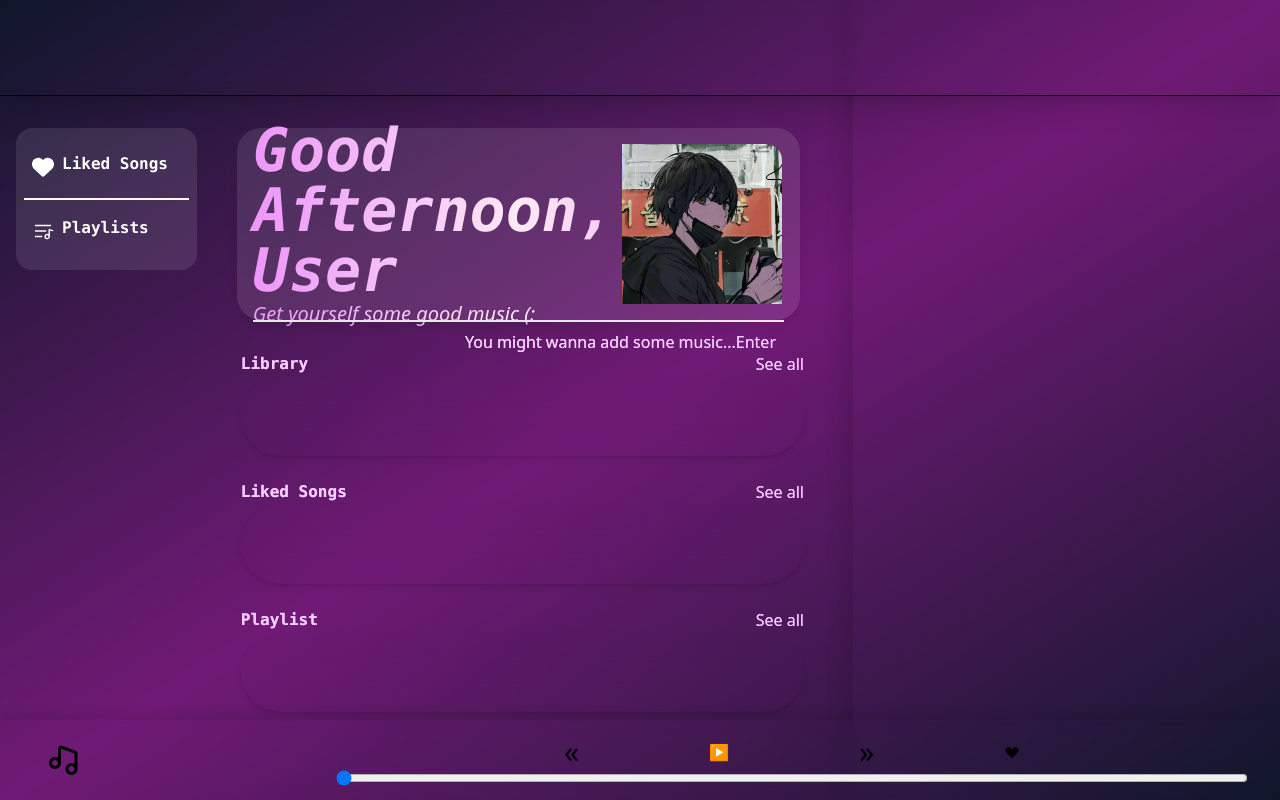
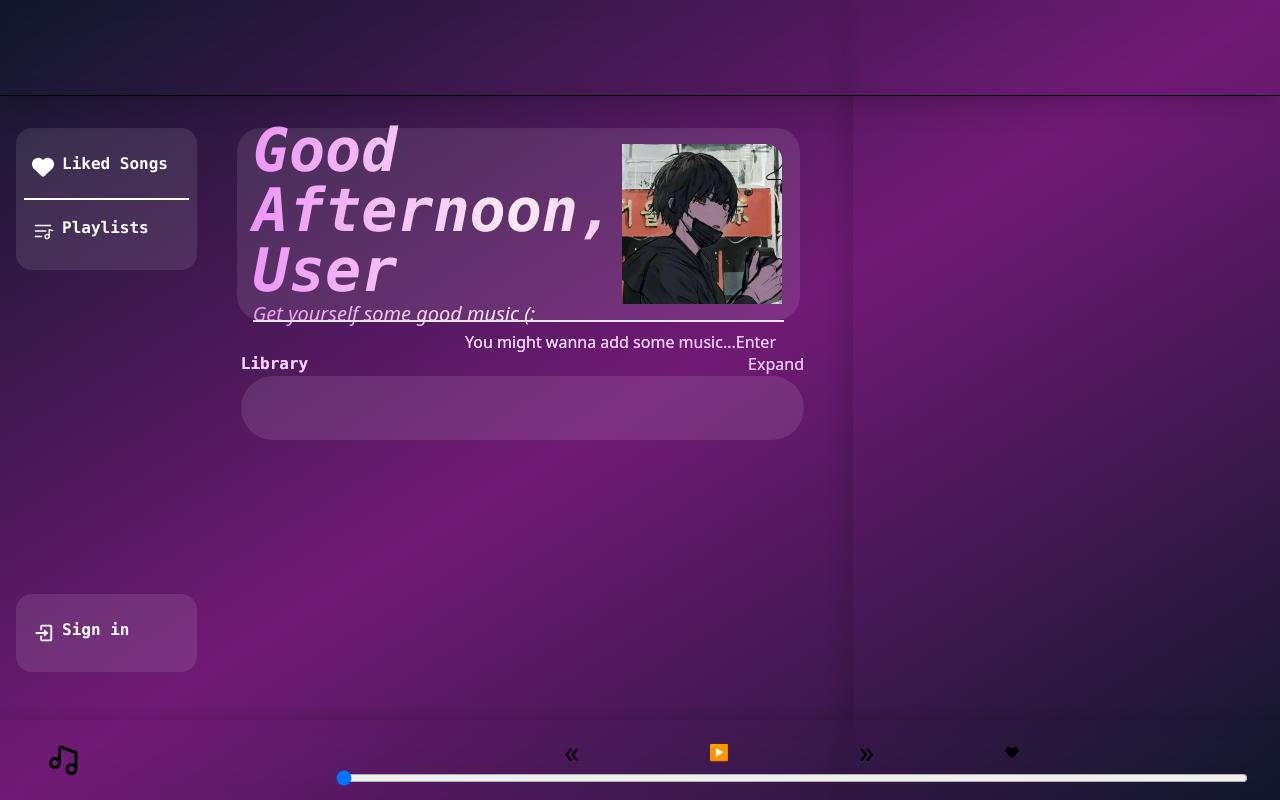
Before and after one commit to thecrusader25225/melody-flow, a React (Create React App) app: page / in a window 1280 px wide. Built offline with nearby package versions, Linux system fonts and the light colour scheme.

Commit message:
new style improved

```diff
--- a/src/App.js
+++ b/src/App.js
@@ -3,6 +3,7 @@ import Home from "./Home";
 import Library from "./Library";
 import { FaHeart } from "react-icons/fa6";
 import { PiPlaylist } from "react-icons/pi";
+import { BiLogIn } from "react-icons/bi";
 
 function App() {
   return (
@@ -10,16 +11,22 @@ function App() {
       <BrowserRouter>
         <div className="w-screen h-screen">
           <div className="fixed top-0 left-0  border-b border-black h-24 w-full shadow-xl bg-transparent backdrop-blur z-10 overflow-hidden toggle-visibility"></div>
-          <div className="fixed top-0 left-0 h-full w-1/6 min-w-44 toggle-visibility pt-32 p-4">
+          <div className="fixed flex flex-col justify-between top-0 left-0 h-full w-1/6 min-w-44 toggle-visibility pt-32 pb-32 p-4">
             <span className="flex flex-col justify-center text-white bg-white bg-opacity-10 p-2 font-bold italic font-mono rounded-2xl">
-              <button className="flex p-2 my-2 hover:bg-white hover:bg-opacity-10 rounded-full duration-200 ">
+              <button className="navButton ">
                 <FaHeart className="text-3xl pr-2" />
                 <p>Liked Songs</p>
               </button>
               <div className="bg-white h-0.5 w-full"></div>
-              <button className="flex p-2 my-2 hover:bg-white hover:bg-opacity-10 rounded-full duration-200 ">
+              <button className="navButton ">
                 <PiPlaylist className=" text-3xl pr-2" />
                 <p>Playlists</p>
+              </button>
+            </span>
+            <span className="flex flex-col justify-center text-white bg-white bg-opacity-10 p-2 font-bold italic font-mono rounded-2xl">
+              <button className="navButton ">
+                <BiLogIn className="text-3xl pr-2" />
+                <p>Sign in</p>
               </button>
             </span>
           </div>
--- a/src/Home.js
+++ b/src/Home.js
@@ -50,17 +50,15 @@ export default function Home() {
         {(type == "Library" ? addedSongs : likedSongs).map((song, index) => (
           <div
             key={index}
-            className={`backdrop-blur-3xl m-2 ${
+            className={` m-2 p-2 text-wrap ${
               seeAll[type]
                 ? "flex-grow-0 w-full h-16 border-b border-fuchsia-950 hover:scale-110 hover:bg-white hover:bg-opacity-5 hover:rounded-full duration-100 "
-                : "rounded-full w-32 h-32 hover:border-y border-purple-600 shadow-2xl hover:scale-125 duration-200"
+                : "rounded-full w-32 h-32 hover:border-y border-purple-600 shadow-2xl hover:scale-125 duration-200 bg-inherit "
             } hover:cursor-pointer transform transition-transform ease-linear flex flex-col flex-shrink-0 justify-center items-center`}
             onClick={() => handleSongClick(index, type)}
           >
-            <p className="bg-gradient-to-r from-yellow-300 via-pink-500 to-fuchsia-800 bg-clip-text text-transparent">
-              {song.name}
-            </p>
-            <FaMusic className="text-black" />
+            <p className="text-white">{song.name}</p>
+            {/* <FaMusic className="text-black" /> */}
           </div>
         ))}
       </>
@@ -70,7 +68,7 @@ export default function Home() {
   return (
     <div className="w-full h-full flex flex-row bg-gradient-to-tl from-slate-900 via-fuchsia-900 to-slate-900 adjustible-padding overflow-y-auto ">
       <div className="w-[calc(100%)] h-full flex flex-col custom-text-color px-8 pt-8 mb-24 z-0">
-        <div className="w-full flex flex-col shadow-bottom rounded-3xl px-4 h-1/3 bg-white bg-opacity-10 ">
+        <div className="w-full flex flex-col rounded-3xl px-4 h-1/3 bg-white bg-opacity-10 ">
           <div className="flex justify-between items-center w-full h-full">
             <span className="justify-center flex flex-col italic">
               <p className="font-extrabold font-mono adjustable-text-size">
@@ -104,58 +102,16 @@ export default function Home() {
             <button
               onClick={() => setSeeAll({ ...seeAll, Library: !seeAll.Library })}
             >
-              See all
+              {seeAll.Library ? "Collapse" : "Expand"}
             </button>
           </span>
           {seeAll.Library ? (
-            <div className=" w-full  flex flex-col flex-grow rounded-3xl backdrop-blur-xl shadow-md flex-wrap flex-shrink-0 m-1 p-8 pr-12 ">
+            <div className=" w-full  flex flex-col rounded-3xl backdrop-blur-xl flex-wrap flex-shrink-0 m-1 p-8 pr-12 bg-white bg-opacity-10 ">
               <List type="Library" />
             </div>
           ) : (
-            <div className=" w-full h-full  flex items-center  overflow-x-auto overflow-y-hidden flex-none rounded-full backdrop-blur-xl shadow-md  ">
+            <div className=" w-full h-auto min-h-16 flex items-center  overflow-x-auto overflow-y-hidden flex-none rounded-full bg-white bg-opacity-10  ">
               <List type="Library" />
-            </div>
-          )}
-        </div>
-        <div className="mt-8 mb-4 w-full h-auto flex flex-col flex-grow m-1 text-fuchsia-200">
-          <span className="flex justify-between">
-            <p className="font-bold font-mono">Liked Songs</p>
-            <button
-              className=""
-              onClick={() => setSeeAll({ ...seeAll, Liked: !seeAll.Liked })}
-            >
-              See all
-            </button>
-          </span>
-          {seeAll.Liked ? (
-            <div className=" w-full  flex flex-col flex-grow rounded-3xl backdrop-blur-xl shadow-md flex-wrap flex-shrink-0 m-1 p-8 pr-12">
-              <List type="Liked" />
-            </div>
-          ) : (
-            <div className=" w-full h-full  flex items-center  overflow-x-auto overflow-y-hidden flex-none rounded-full backdrop-blur-xl shadow-md max-h-40  ">
-              <List type="Liked" />
-            </div>
-          )}
-        </div>
-        <div className="mt-8 mb-4 w-full h-auto flex flex-col flex-grow m-1">
-          <span className="flex justify-between">
-            <p className="font-bold font-mono text-fuchsia-200">Playlist</p>
-            <button
-              className="text-fuchsia-200"
-              onClick={() =>
-                setSeeAll({ ...seeAll, Playlist: !seeAll.Playlist })
-              }
-            >
-              See all
-            </button>
-          </span>
-          {seeAll.Playlist ? (
-            <div className=" w-full  flex flex-col flex-grow rounded-3xl backdrop-blur-xl shadow-md flex-wrap flex-shrink-0 m-1 p-8 pr-12">
-              <List type="Playlist" />
-            </div>
-          ) : (
-            <div className=" w-full h-full  flex items-center  overflow-x-auto overflow-y-hidden flex-none rounded-full backdrop-blur-xl shadow-md  ">
-              <List type="Playlist" />
             </div>
           )}
         </div>
--- a/src/index.css
+++ b/src/index.css
@@ -39,12 +39,14 @@
     .custom-text-color{
         @apply bg-gradient-to-r from-fuchsia-400 via-pink-100 to-fuchsia-400 bg-clip-text text-transparent
     }
-
+   .navButton{
+    @apply  flex p-2 my-2 hover:bg-white hover:bg-opacity-10 rounded-full duration-200
+   }
 }
 
   /* Optional: Firefox custom scrollbar styles */
   * {
-    scrollbar-width:thin; /* Change the width as needed */
+    scrollbar-width:none; /* Change the width as needed */
     scrollbar-color: #4a044e #701a75; /* Change the thumb and track colors as needed */
 
 }
```
